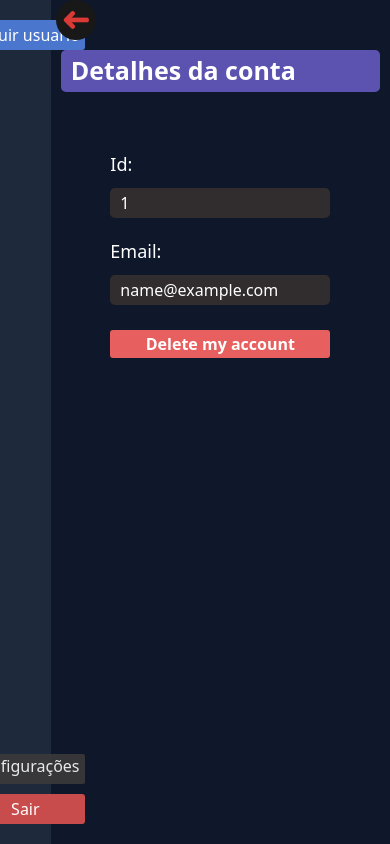
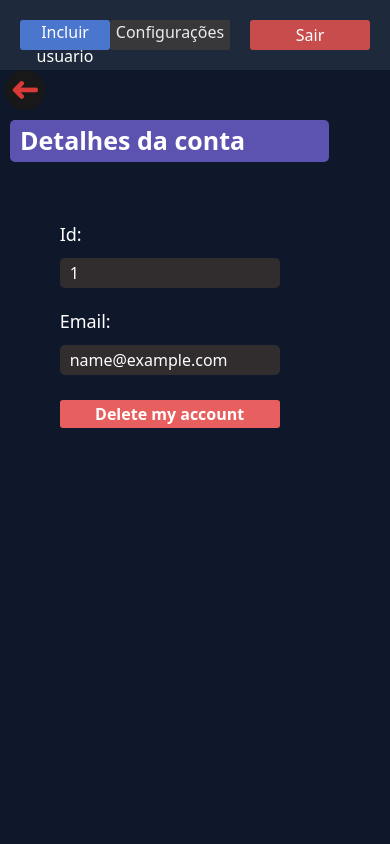
Before and after one commit to ThomazHilario/CRUD-app, a React (Vite) app: page /config/1 in a window 390 px wide. Built offline with nearby package versions, Linux system fonts and the light colour scheme; no server answers; sample sign-in values are in the browser's storage.

Commit message:
Adequando header a rota config

```diff
--- a/src/Componentes/Config/config.css
+++ b/src/Componentes/Config/config.css
@@ -67,3 +67,10 @@
     margin-top: 5px;
     background-color: rgb(232, 95, 95);
 }
+
+@media screen and (max-width:950px){
+  #main_config{
+    display: block;
+  }
+
+}
--- a/src/index.css
+++ b/src/index.css
@@ -15,3 +15,16 @@ header{
 body{
   background-color: #3682B3;
 }
+@media screen and (max-width:950px){
+  header{
+    flex-direction: row;
+    width: 100vw;
+    padding: 20px;
+  }
+
+  #configuracoes{
+    display: flex;
+    flex-direction: row;
+    gap: 20px;
+  }
+}
```
